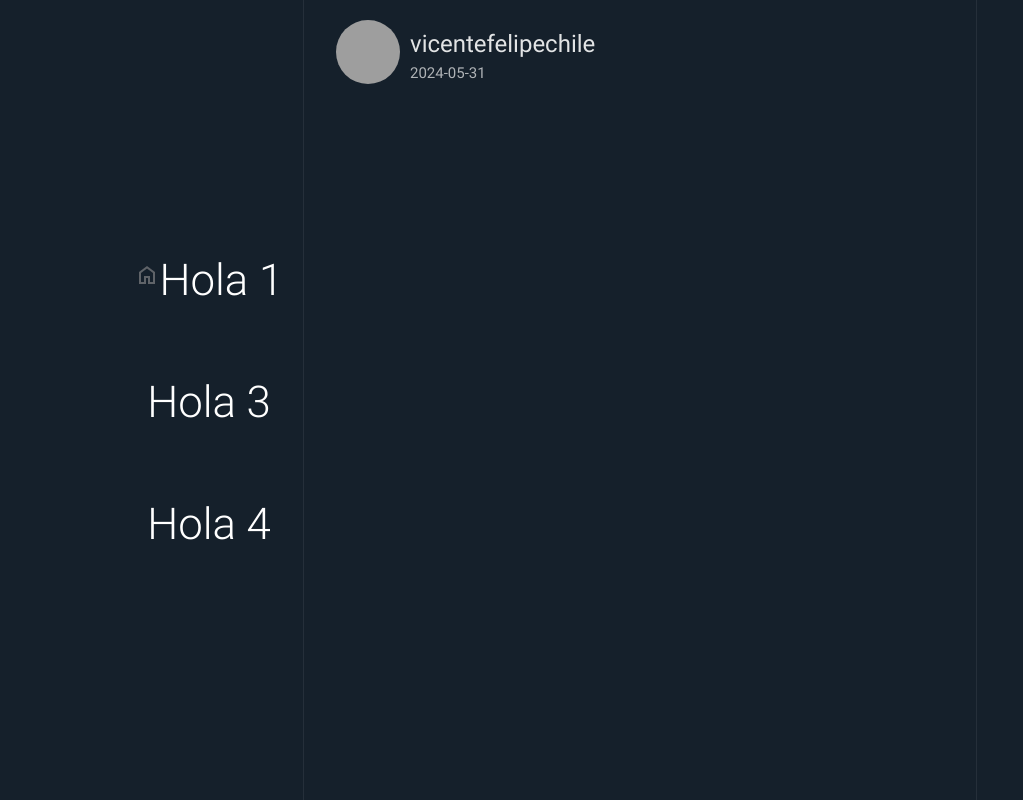
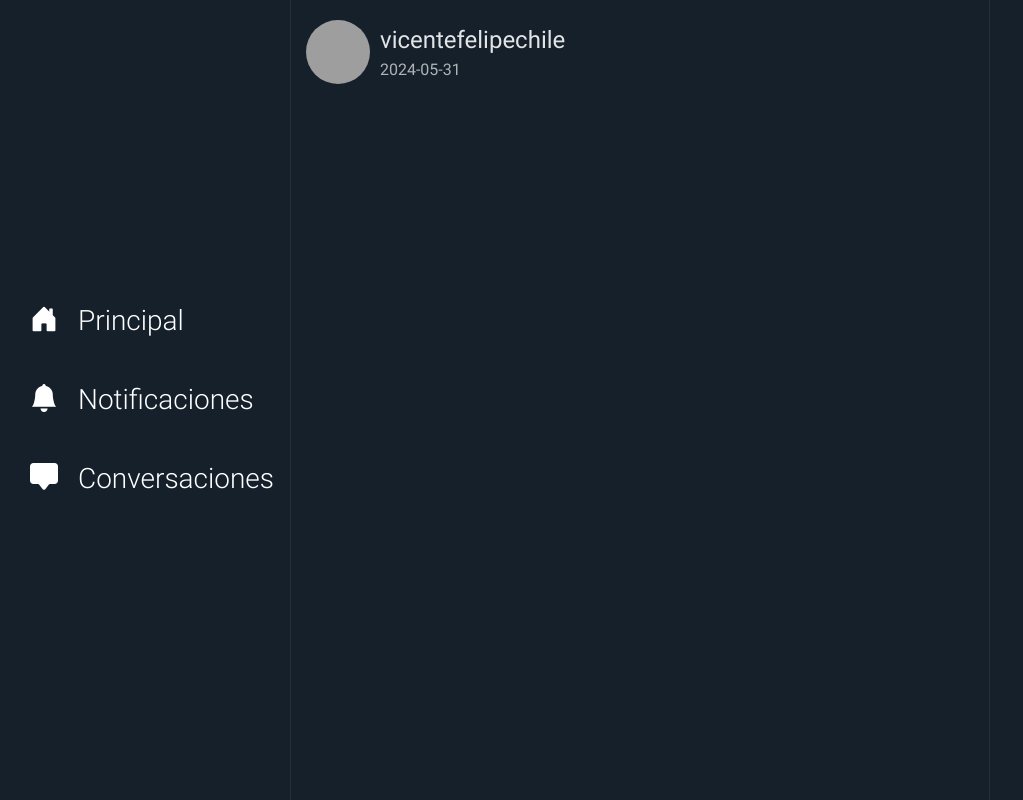
Before and after one commit to vicentefelipechile/mapping-latam-web, a Django app: template web/templates/index.html in a window 1280 px wide. Shown: the whole page, without its empty margins (0-1023 px from the left). Run offline with Django 5.2, Linux system fonts and the light colour scheme; the template is opened without the code that fills it: most values are stand-ins (such as "Sample title", 1, 10 or a date in 2020); parts of the project's set-up code (start-up, migrations or seed data) failed here and were passed over; grey boxes are pictures that could not be loaded.

Commit message:
Interfaz reestructurada y Bootstrap añadido

```diff
--- /dev/null
+++ b/static/global.css
@@ -0,0 +1,70 @@
+/* FONTS */
+
+@font-face {
+    font-family: "RobotoBold";
+    src: url("/static/fonts/Roboto-Medium.ttf")
+}
+
+@font-face {
+    font-family: "Roboto";
+    src: url("/static/fonts/Roboto-Regular.ttf")
+}
+
+@font-face {
+    font-family: "RobotoLight";
+    src: url("/static/fonts/Roboto-Light.ttf")
+}
+
+
+
+/* COLORS */
+
+:root {
+    --center-width: 700px;
+    --leftbar-width: 280px;
+}
+
+/* GENERAL */
+
+* {
+    color: white;
+    font-family: "Roboto", Arial;
+    cursor: default;
+}
+
+body {
+    background-color: rgb(21, 32, 43);
+    margin: 0;
+}
+
+h1, h2, h3, h4, h5, h6 {
+    margin: 0;
+    font-family: inherit;
+    cursor: inherit;
+}
+
+img, svg, path {
+    cursor: inherit;
+}
+
+i.bi {
+    cursor: inherit;
+}
+
+/* If the screen size is small, then reduce the center width */
+
+@media screen and (max-width: 1250px) {
+    :root {
+        --center-width: 490px;
+        --leftbar-width: 180px;
+    }
+
+    h1, h2, h3, h4, h5, h6 {
+        font-size: calc(100% * 0.9);
+    }
+
+    i.bi {
+        height: calc(100%* 0.9);
+    }
+
+}
--- a/static/style.css
+++ b/static/style.css
@@ -1,46 +1,18 @@
 /* Django version 5.0 */
 /* add Robot font */
-@font-face {
-    font-family: "RobotoBold";
-    src: url("/static/fonts/Roboto-Medium.ttf")
-}
 
-@font-face {
-    font-family: "Roboto";
-    src: url("/static/fonts/Roboto-Regular.ttf")
-}
-
-@font-face {
-    font-family: "RobotoLight";
-    src: url("/static/fonts/Roboto-Light.ttf")
-}
-
-* {
-    color: white;
-    font-family: "Roboto", Arial;
-    cursor: default;
-}
-
-body {
-    background-color: rgb(21, 32, 43);
-    margin: 0;
-}
-
-h1, h2, h3, h4, h5, h6 {
-    font-family: inherit;
-}
 
 .verticalline-left {
     border-left: 1px solid rgb(37, 47, 58);
     height: 100vh;
-    right: calc(75vw + 16px);
+    left: calc( 50vw - ( var(--center-width) / 2 ) );
     position: fixed;
 }
 
 .verticalline-right {
     border-left: 1px solid rgb(37, 47, 58);
     height: 100vh;
-    left: calc(75vw + 16px);
+    right: calc( 50vw - ( var(--center-width) / 2 ) );
     position: fixed;
 }
 
@@ -53,8 +25,8 @@ h1, h2, h3, h4, h5, h6 {
 .mp-leftbar {
     position: fixed;
     height: 100%;
-    right: calc(75vw + 26px);
-    width: 170px;
+    left: calc( 50vw - ( var(--center-width) / 2 ) - var(--leftbar-width) );
+    width: var(--leftbar-width);
 
     display: flex;
     justify-content: center;
@@ -64,16 +36,20 @@ h1, h2, h3, h4, h5, h6 {
 
 .mp-leftbar-item {
     font-family: "RobotoLight", Arial;
-    padding: 10px;
     border-bottom: 1px solid rgb(21, 32, 43);
+
+    padding: 20px;
+    padding-top: 14px;
+    padding-bottom: 14px;
+
+    margin-top: 4px;
+    margin-bottom: 4px;
 
     width: 100%;
 
     display: flex;
-    justify-content: space-evenly;
+    justify-content: flex-start;
     align-items: center;
-
-    margin-bottom: 6px;
 }
 
 .mp-leftbar-item:hover {
@@ -81,8 +57,12 @@ h1, h2, h3, h4, h5, h6 {
     cursor: pointer;
 }
 
+i.bi {
+    margin-right: 20px;
+}
+
 .mp-midbar {
-    width: 50vw;
+    width: var(--center-width);
 
     padding-left: 16px;
     padding-right: 16px;
--- a/web/templates/index.html
+++ b/web/templates/index.html
@@ -5,11 +5,16 @@
     <meta charset="UTF-8">
     <meta name="viewport" content="width=device-width, initial-scale=1.0">
 
+    <!-- Bootstrap -->
+    <link href="https://cdn.jsdelivr.net/npm/bootstrap@5.3.3/dist/css/bootstrap.min.css" rel="stylesheet" integrity="sha384-QWTKZyjpPEjISv5WaRU9OFeRpok6YctnYmDr5pNlyT2bRjXh0JMhjY6hW+ALEwIH" crossorigin="anonymous">
+    <script src="https://cdn.jsdelivr.net/npm/bootstrap@5.3.3/dist/js/bootstrap.bundle.min.js" integrity="sha384-YvpcrYf0tY3lHB60NNkmXc5s9fDVZLESaAA55NDzOxhy9GkcIdslK1eN7N6jIeHz" crossorigin="anonymous"></script>
+    <link rel="stylesheet" href="https://cdn.jsdelivr.net/npm/bootstrap-icons@1.11.3/font/bootstrap-icons.min.css">
+
+    <link rel="stylesheet" href="{% static 'global.css' %}">
     <link rel="stylesheet" href="{% static 'style.css' %}">
     <link rel="stylesheet" href="{% static 'post.css' %}">
 
-    <link rel="stylesheet" href="https://cdnjs.cloudflare.com/ajax/libs/materialize/1.0.0/css/materialize.min.css">
-    <script src="https://cdnjs.cloudflare.com/ajax/libs/materialize/1.0.0/js/materialize.min.js"></script>
+    <link rel="icon" type="image/x-icon" href="{% static 'favicon.ico' %}">
 
     <title>{{ IndexPageName }}</title>
 </head>
@@ -18,23 +23,28 @@
 
     </div>
 
+    <!-- Leftbar navigation -->
+    <div class="verticalline-left"></div>
+
+    <div class="mp-leftbar">
+        <div class="mp-leftbar-item">
+            <i class="bi bi-house-door-fill fs-3"></i>
+            <h3>Principal</h3>
+        </div>
+        <div class="mp-leftbar-item">
+            <i class="bi bi-bell-fill fs-3"></i>
+            <h3>Notificaciones</h3>
+        </div>
+        <div class="mp-leftbar-item">
+            <i class="bi bi-chat-square-fill fs-3"></i>
+            <h3>Conversaciones</h3>
+        </div>
+    </div>
+
+    <div class="verticalline-right"></div>
 
 
     <div class="mp-maincontent">
-        <div class="mp-leftbar">
-            <div class="mp-leftbar-item">
-                <svg xmlns="http://www.w3.org/2000/svg" height="24px" viewBox="0 -960 960 960" width="24px" fill="#5f6368"><path d="M240-200h120v-240h240v240h120v-360L480-740 240-560v360Zm-80 80v-480l320-240 320 240v480H520v-240h-80v240H160Zm320-350Z"/></svg>
-                <h3>Hola 1</h3>
-            </div>
-            <div class="mp-leftbar-item">
-                <h3>Hola 3</h3>
-            </div>
-            <div class="mp-leftbar-item">
-                <h3>Hola 4</h3>
-            </div>
-        </div>
-
-        <div class="verticalline-left"></div>
         <div class="mp-midbar" identifier="hola">
             <div class="mp-post">
                 <div class="mp-post-author">
@@ -51,7 +61,6 @@
                 <div class="mp-post-edit"></div>
             </div>
         </div>
-        <div class="verticalline-right"></div>
     </div>
 
 </body>
```
